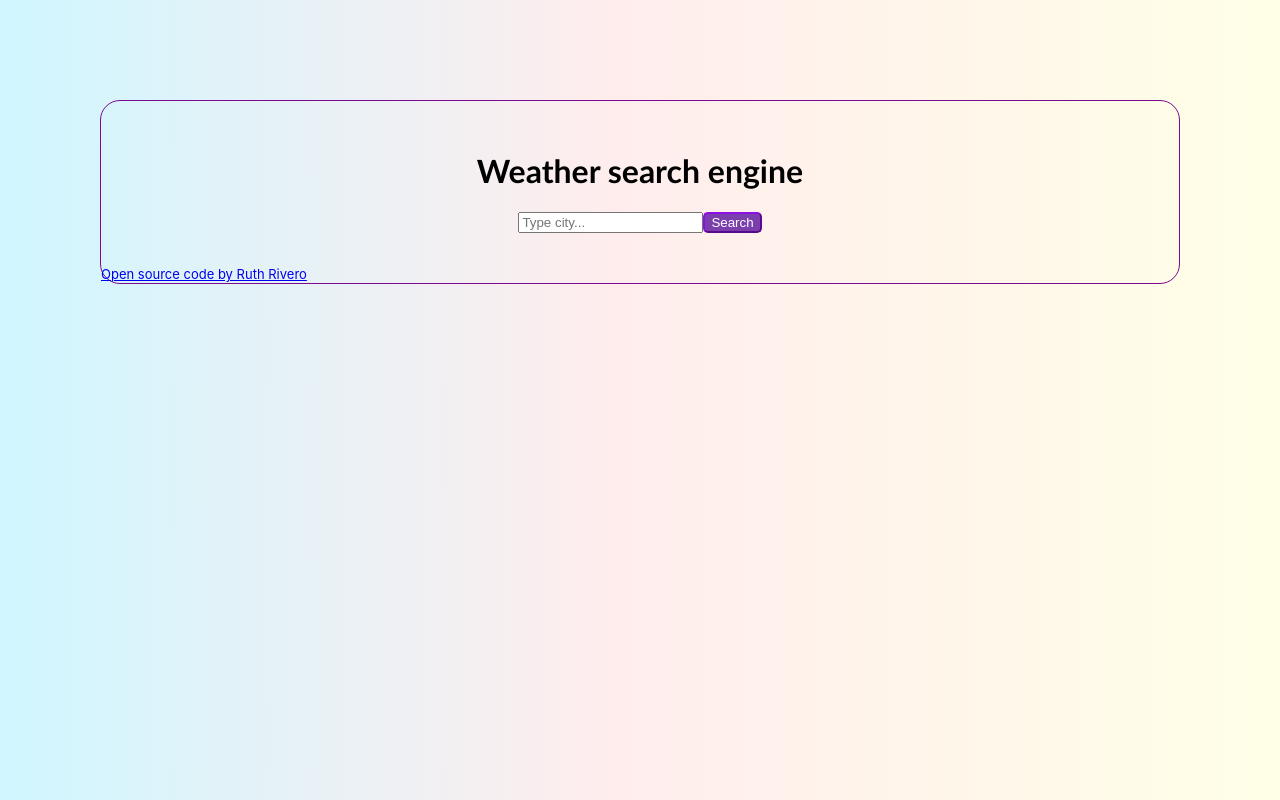
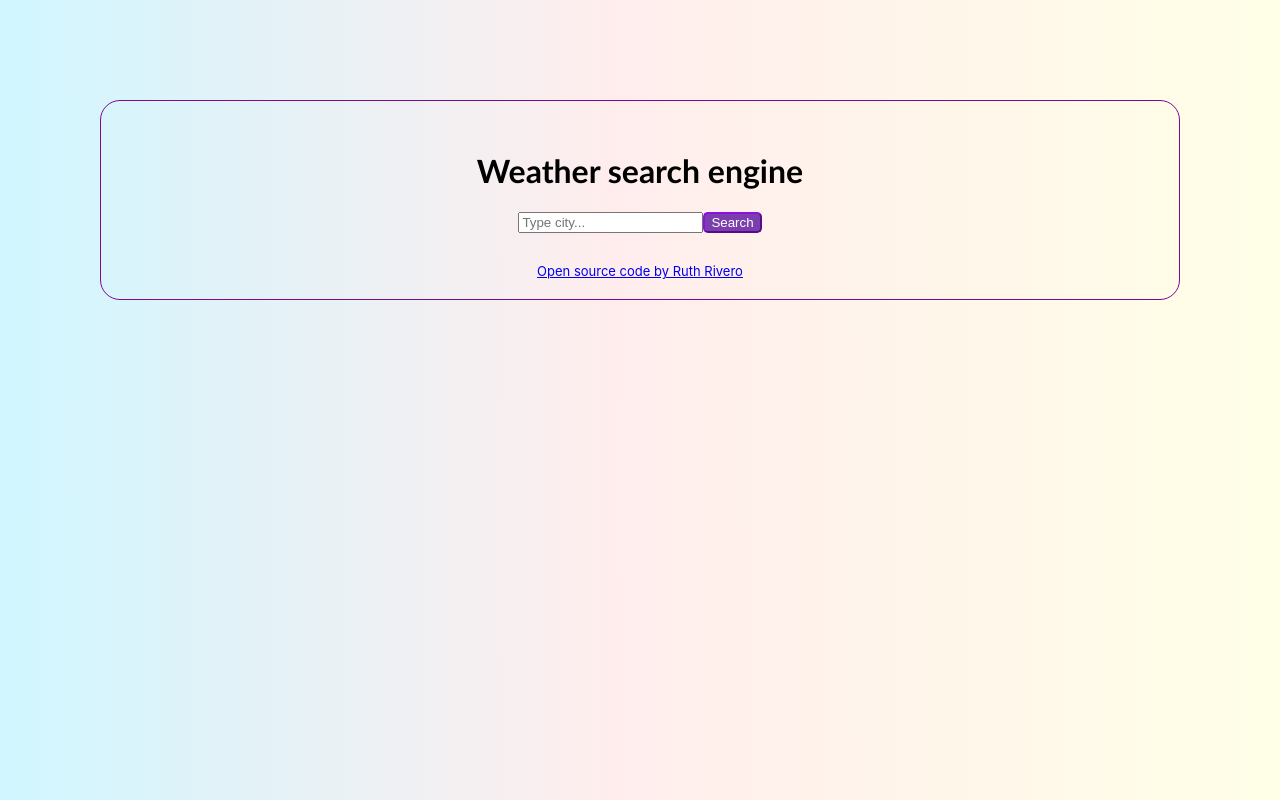
Before and after one commit to RuthRivero/ReactWeatherApp, a React (Create React App) app: page / in a window 1280 px wide. Built offline with nearby package versions, Linux system fonts and the light colour scheme.

Commit message:
update css

```diff
--- a/src/App.css
+++ b/src/App.css
@@ -52,5 +52,7 @@ p {
 
 a {
   font-size: small;
-  text-align: center;
+  display: flex;
+  justify-content: center;
+  margin-bottom: 20px;
 }
```
